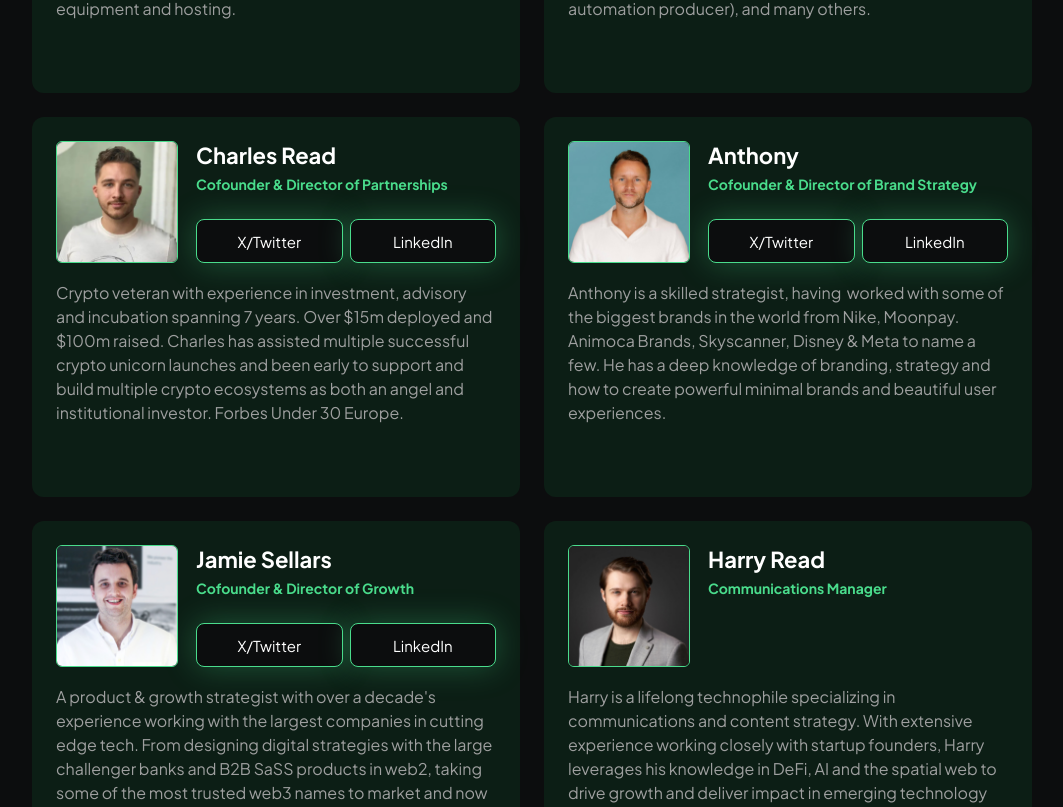
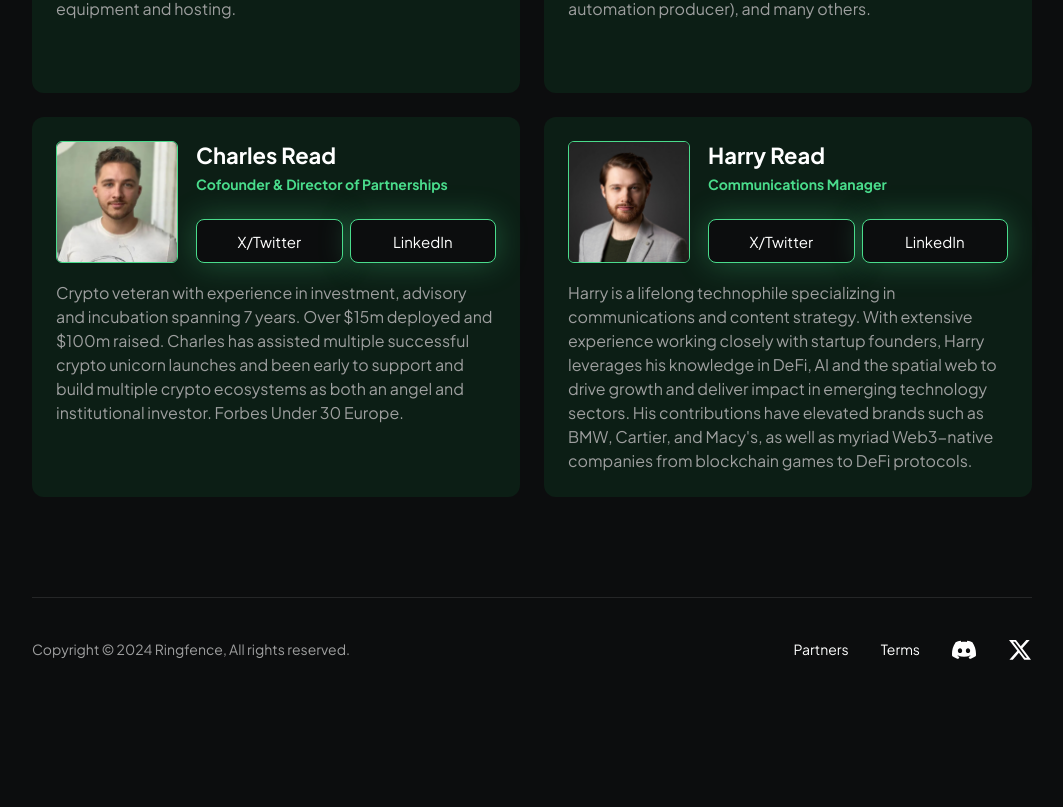
Before and after one commit to unholywhite/ringfence-landing, a Next.js app: page / in a window 1280 px wide. Shown: the part 8113-8920 px from the top of the page, without its empty margins (108-1171 px from the left). After the commit the page ends 8823 px from the top, so only its background shows below. Built offline with nearby package versions, Linux system fonts and the light colour scheme.

Commit message:
Team updated (2 members removed, social contacts updated) (#21)

```diff
--- a/src/data/team.ts
+++ b/src/data/team.ts
@@ -29,10 +29,11 @@ export const teamData: TeamMember[] = [
     text: 'Crypto veteran with experience in investment, advisory and incubation spanning 7 years. Over $15m deployed and $100m raised. Charles has assisted multiple successful crypto unicorn launches and been early to support and build multiple crypto ecosystems as both an angel and institutional investor. Forbes Under 30 Europe.',
     imageUrl: '/images/team/read-c.jpg',
     socials: {
-      twitter: 'https://www.x.com/',
-      linkedin: 'https://www.linkedin.com/'
+      twitter: 'https://x.com/chatwithcharles',
+      linkedin: 'https://www.linkedin.com/in/charlesjread/'
     }
   },
+  /*
   {
     id: 4,
     name: 'Anthony',
@@ -55,11 +56,16 @@ export const teamData: TeamMember[] = [
       linkedin: 'https://www.linkedin.com/'
     }
   },
+*/
   {
     id: 6,
     name: 'Harry Read',
     position: 'Communications Manager',
     text: "Harry is a lifelong technophile specializing in communications and content strategy. With extensive experience working closely with startup founders, Harry leverages his knowledge in DeFi, AI and the spatial web to drive growth and deliver impact in emerging technology sectors. His contributions have elevated brands such as BMW, Cartier, and Macy's, as well as myriad Web3-native companies from blockchain games to DeFi protocols.",
-    imageUrl: '/images/team/read-h.jpg'
+    imageUrl: '/images/team/read-h.jpg',
+    socials: {
+      twitter: 'https://x.com/HydraRare',
+      linkedin: 'https://www.linkedin.com/in/harry-r-750a80237/'
+    }
   }
 ];
```
